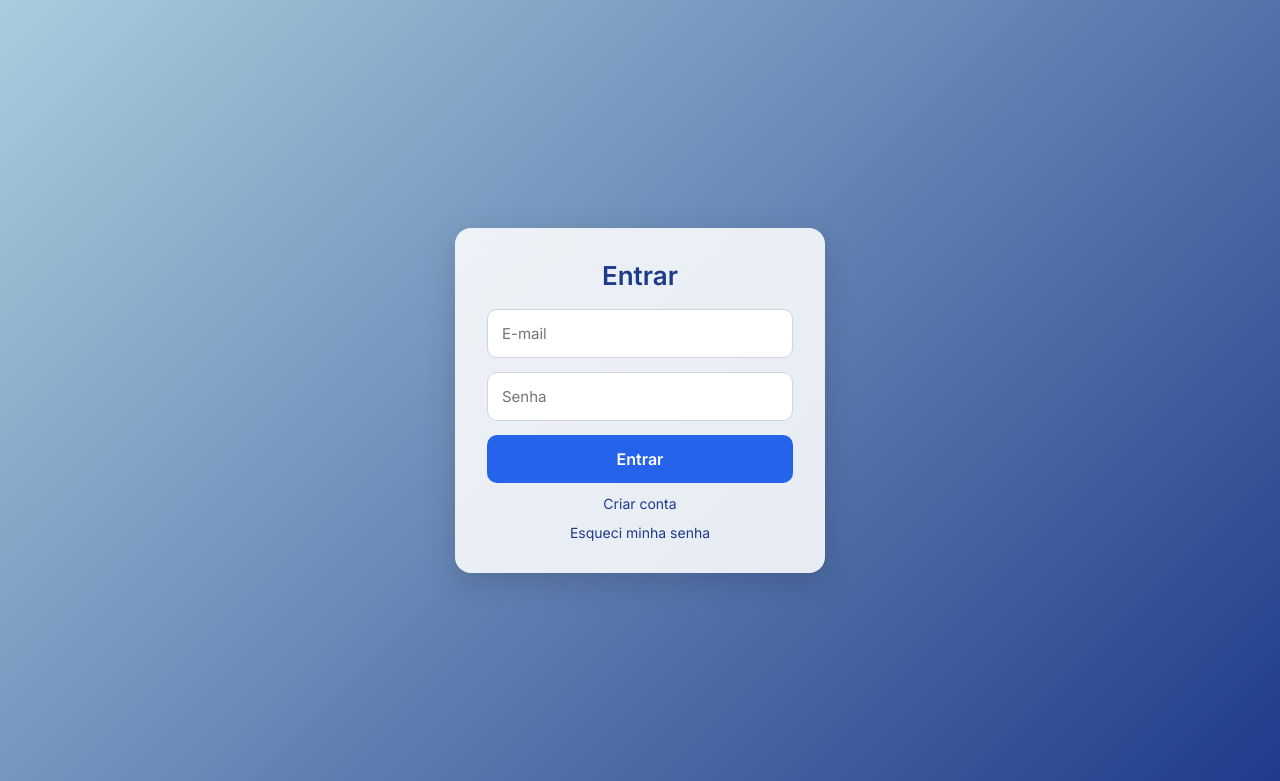
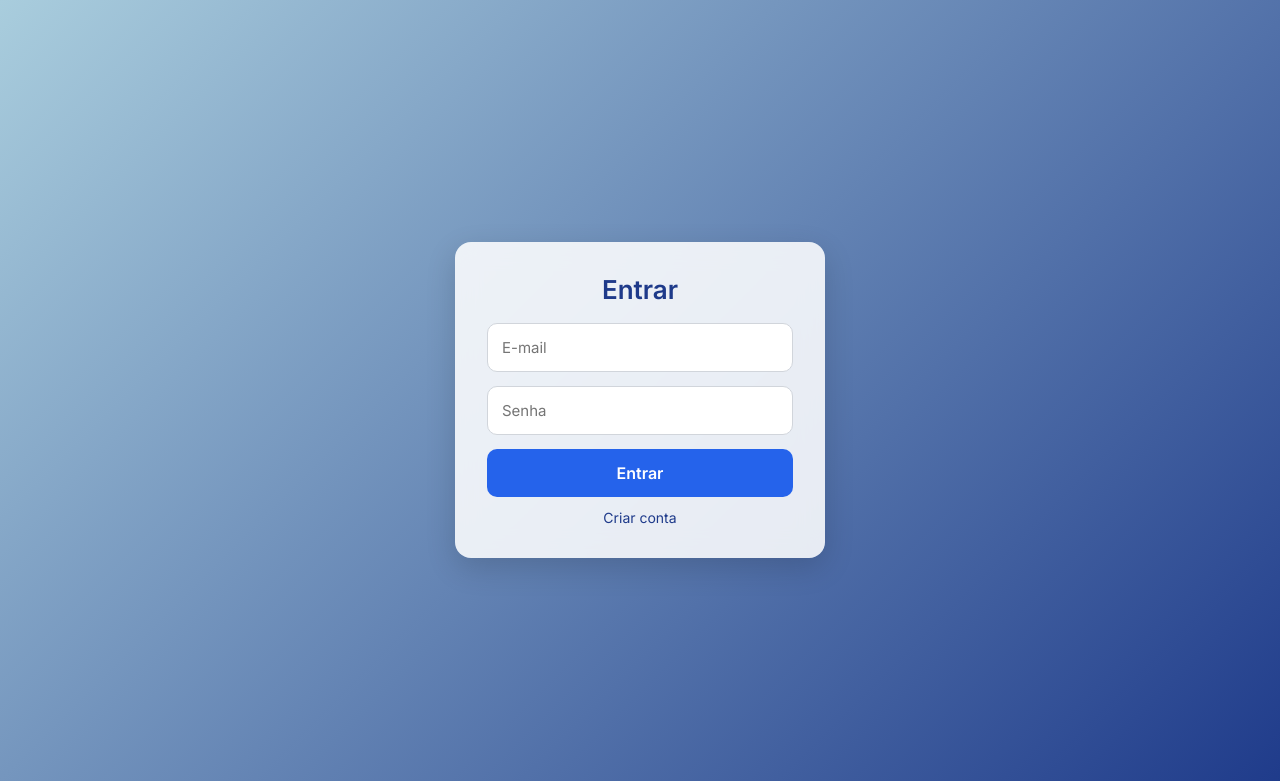
Before and after one commit to Lopez9082/Projeto-de-GeoFOrmas-3D, a CodeIgniter app: page /MathQuizz/login in a window 1280 px wide. Shown: the top 781 px of the page. Run offline with CodeIgniter, Linux system fonts and the light colour scheme.

Commit message:
Desativando campos que não sao usados.

```diff
--- a/application/views/auth/login.php
+++ b/application/views/auth/login.php
@@ -157,7 +157,7 @@
         </form>
 
         <a class="link-small" href="<?php echo site_url('registrar'); ?>">Criar conta</a>
-        <a class="link-small" href="<?php echo site_url('recuperar-senha'); ?>">Esqueci minha senha</a>
+       <!-- <a class="link-small" href="<?php echo site_url('recuperar-senha'); ?>">Esqueci minha senha</a>-->
     </div>
 </body>
 </html>
--- a/application/views/painel/header.php
+++ b/application/views/painel/header.php
@@ -25,7 +25,7 @@
       <a href="<?= site_url('painel') ?>" class="<?= strpos($current_url, site_url('painel')) !== false ? 'active' : '' ?>">Início</a>
       <a href="<?= site_url('quizzes') ?>" class="<?= strpos($current_url, site_url('quizzes')) !== false ? 'active' : '' ?>">🎲 Quizzes</a>
       <a href="<?= site_url('laboratorio') ?>" class="<?= strpos($current_url, site_url('laboratorio')) !== false ? 'active' : '' ?>">🧪 Laboratório</a>
-      <a href="<?= site_url('painel/historico') ?>" class="<?= strpos($current_url, site_url('painel/historico')) !== false ? 'active' : '' ?>">Histórico</a>
+     <!-- <a href="<?= site_url('painel/historico') ?>" class="<?= strpos($current_url, site_url('painel/historico')) !== false ? 'active' : '' ?>">Histórico</a>-->
       <?php if ($this->session->userdata('papel') == 'professor' || $this->session->userdata('papel') == 'licenciado'): ?>
         <a href="<?= site_url('admin/lista_questoes') ?>" class="<?= strpos($current_url, site_url('admin')) !== false ? 'active' : '' ?>">Gerenciar Questões</a>
       <?php endif; ?>
```
